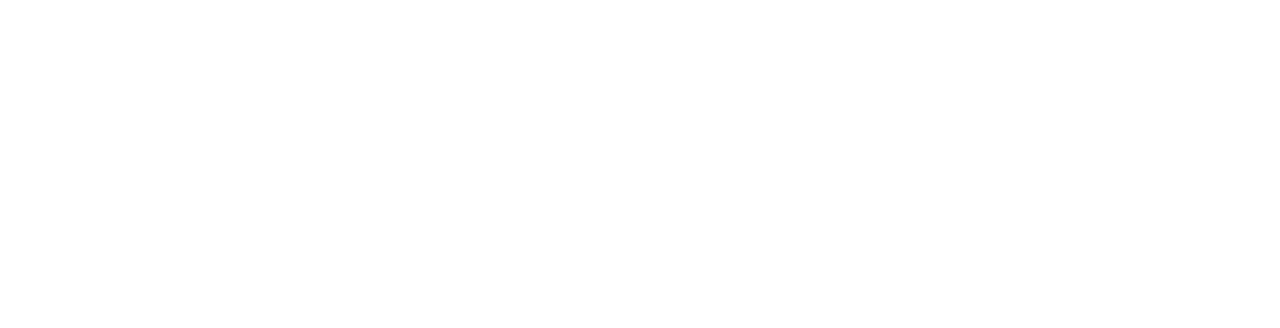
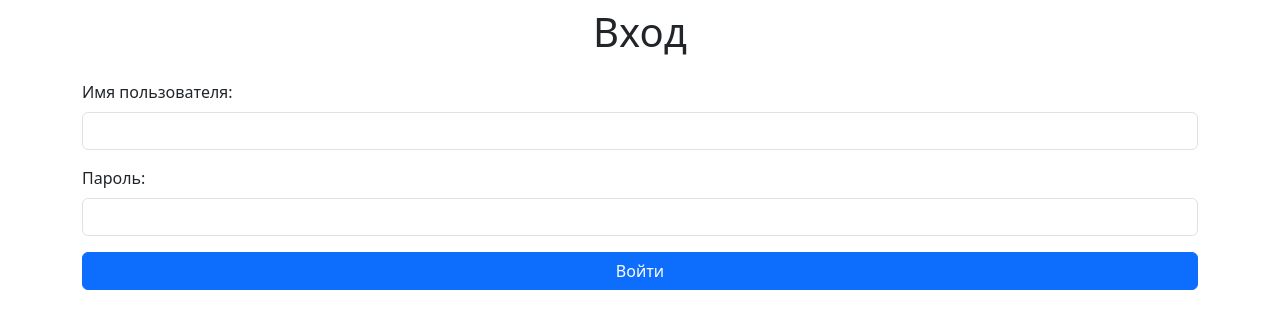
Before and after one commit to asxnah/webdev-pp09, a React (Vite) app: page /login in a window 1280 px wide. Before the commit this address had no page. Shown: the top 328 px of the page. Built offline with nearby package versions, Linux system fonts and the light colour scheme.

Commit message:
register & login logic

```diff
--- a/src/App.jsx
+++ b/src/App.jsx
@@ -1,11 +1,13 @@
 import { Routes, Route } from 'react-router-dom';
 import './main.css';
 import RegisterPage from './pages/RegisterPage';
+import LoginPage from './pages/LoginPage';
 
 function App() {
 	return (
 		<Routes>
 			<Route path="/register" element={<RegisterPage />} />
+			<Route path="/login" element={<LoginPage />} />
 		</Routes>
 	);
 }
--- /dev/null
+++ b/src/pages/LoginPage.jsx
@@ -0,0 +1,109 @@
+import React, { useState } from 'react';
+import axios from 'axios';
+
+const LoginPage = () => {
+	const [formData, setFormData] = useState({
+		un: '',
+		pw: '',
+	});
+
+	const [errors, setErrors] = useState({
+		un: '',
+		pw: '',
+	});
+
+	const handleChange = (e) => {
+		const { name, value } = e.target;
+		setFormData({
+			...formData,
+			[name]: value,
+		});
+	};
+
+	const validateForm = () => {
+		let newErrors = {};
+
+		if (!formData.un.trim()) {
+			newErrors.un = 'Введите имя пользователя.';
+		}
+
+		if (!formData.pw.trim()) {
+			newErrors.pw = 'Введите пароль.';
+		}
+
+		setErrors(newErrors);
+
+		return Object.keys(newErrors).length === 0;
+	};
+
+	const handleSubmit = async (e) => {
+		e.preventDefault();
+
+		if (validateForm()) {
+			try {
+				const response = await axios.post(
+					'http://localhost:5000/login',
+					formData
+				);
+				alert(response.data.message);
+			} catch (err) {
+				if (err.response && err.response.data.error) {
+					setErrors((prev) => ({
+						...prev,
+						general: err.response.data.error,
+					}));
+				} else {
+					setErrors((prev) => ({
+						...prev,
+						general: 'Произошла ошибка. Попробуйте позже.',
+					}));
+				}
+			}
+		}
+	};
+
+	return (
+		<main className="container mt-2">
+			<h1 className="text-center mb-4">Вход</h1>
+			<form onSubmit={handleSubmit}>
+				<div className="mb-3">
+					<label htmlFor="un" className="form-label">
+						Имя пользователя:
+					</label>
+					<input
+						type="text"
+						id="un"
+						name="un"
+						autoComplete="username"
+						className="form-control"
+						value={formData.un}
+						onChange={handleChange}
+					/>
+					{errors.un && <p className="text-danger">{errors.un}</p>}
+				</div>
+
+				<div className="mb-3">
+					<label htmlFor="pw" className="form-label">
+						Пароль:
+					</label>
+					<input
+						type="password"
+						id="pw"
+						name="pw"
+						autoComplete="current-password"
+						className="form-control"
+						value={formData.pw}
+						onChange={handleChange}
+					/>
+					{errors.pw && <p className="text-danger">{errors.pw}</p>}
+				</div>
+
+				<button type="submit" className="btn btn-primary w-100">
+					Войти
+				</button>
+			</form>
+		</main>
+	);
+};
+
+export default LoginPage;
--- a/src/pages/RegisterPage.jsx
+++ b/src/pages/RegisterPage.jsx
@@ -1,17 +1,17 @@
 import React, { useState } from 'react';
+import axios from 'axios';
+import { IMaskInput } from 'react-imask';
 
-// для валидации
+// Регулярные выражения для валидации
 const regex = {
-	// минимум 5 символов (буквы, цифры, нижнее подчеркивание)
+	// минимум 5 символов
 	un: /^[a-zA-Z0-9_]{5,}$/,
-	// минимум 6 символов, включая хотя бы одну цифру
+	// минимум 6 символов, цифра + буква
 	pw: /^(?=.*[A-Za-z])(?=.*\d)[A-Za-z\d]{6,}$/,
-	// только кириллица и пробелы
+	// кириллица
 	name: /^[А-Яа-яЁё\s]+$/,
-	// формат +7(XXX)-XXX-XX-XX
+	// +7(XXX)-XXX-XX-XX
 	tel: /^\+7\(\d{3}\)-\d{3}-\d{2}-\d{2}$/,
-	// почта
-	email: /^[a-zA-Z0-9._%+-]+@[a-zA-Z0-9.-]+\.[a-zA-Z]{2,}$/,
 };
 
 const RegisterPage = () => {
@@ -62,7 +62,7 @@ const RegisterPage = () => {
 				'Неверный формат телефона. Используйте формат +7(XXX)-XXX-XX-XX.';
 		}
 
-		if (!formData.email || !regex.email.test(formData.email)) {
+		if (!formData.email) {
 			newErrors.email = 'Неверный формат электронной почты.';
 		}
 
@@ -71,10 +71,22 @@ const RegisterPage = () => {
 		return Object.keys(newErrors).length === 0;
 	};
 
-	const handleSubmit = (e) => {
+	const handleSubmit = async (e) => {
 		e.preventDefault();
 		if (validateForm()) {
-			alert('Форма успешно отправлена!');
+			try {
+				const response = await axios.post(
+					'http://localhost:5000/register',
+					formData
+				);
+				alert(response.data.message);
+			} catch (err) {
+				console.error('Error:', err);
+				setErrors((prev) => ({
+					...prev,
+					general: 'Произошла ошибка. Попробуйте позже.',
+				}));
+			}
 		}
 	};
 
@@ -84,11 +96,12 @@ const RegisterPage = () => {
 			<form onSubmit={handleSubmit}>
 				<div className="mb-3">
 					<label htmlFor="un" className="form-label">
-						Логин:
+						Имя пользователя:
 					</label>
 					<input
 						type="text"
 						id="un"
+						name="un"
 						autoComplete="username"
 						className="form-control"
 						value={formData.un}
@@ -104,6 +117,7 @@ const RegisterPage = () => {
 					<input
 						type="password"
 						id="pw"
+						name="pw"
 						autoComplete="current-password"
 						className="form-control"
 						value={formData.pw}
@@ -119,6 +133,7 @@ const RegisterPage = () => {
 					<input
 						type="text"
 						id="name"
+						name="name"
 						autoComplete="name"
 						className="form-control"
 						value={formData.name}
@@ -131,13 +146,17 @@ const RegisterPage = () => {
 					<label htmlFor="tel" className="form-label">
 						Телефон:
 					</label>
-					<input
-						type="text"
+					<IMaskInput
+						mask="+7(000)-000-00-00"
+						lazy={false}
+						value={formData.tel}
+						onAccept={(value) =>
+							handleChange({ target: { name: 'tel', value } })
+						}
 						id="tel"
+						name="tel"
 						autoComplete="tel"
 						className="form-control"
-						value={formData.tel}
-						onChange={handleChange}
 					/>
 					{errors.tel && <p className="text-danger">{errors.tel}</p>}
 				</div>
@@ -149,6 +168,7 @@ const RegisterPage = () => {
 					<input
 						type="email"
 						id="email"
+						name="email"
 						autoComplete="email"
 						className="form-control"
 						value={formData.email}
```
Also changed, not shown: models/User.js (added, +13 -0 lines), package.json (+9 -1 lines), server.js (added, +65 -0 lines), 1 other file (tests, documents, lock files or other folders).
